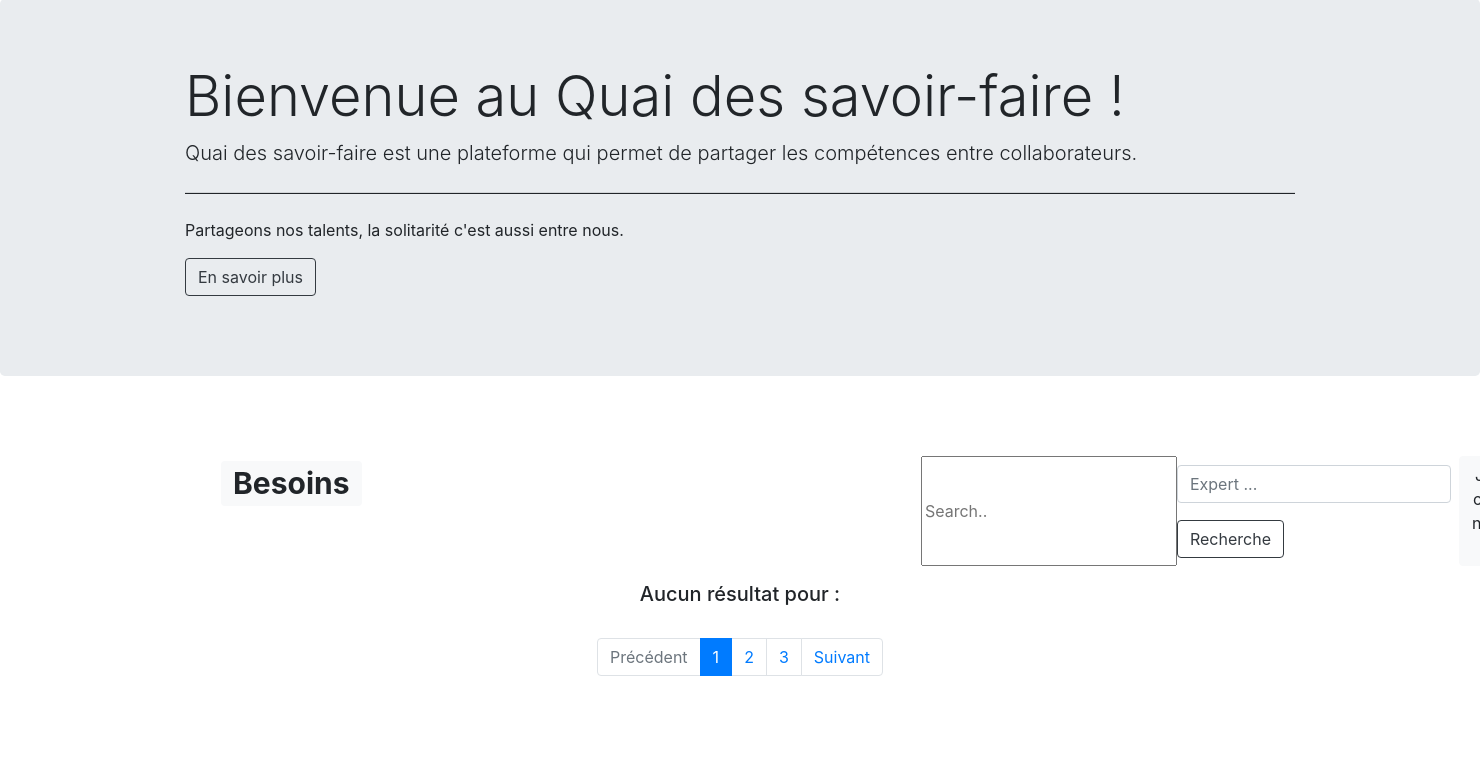
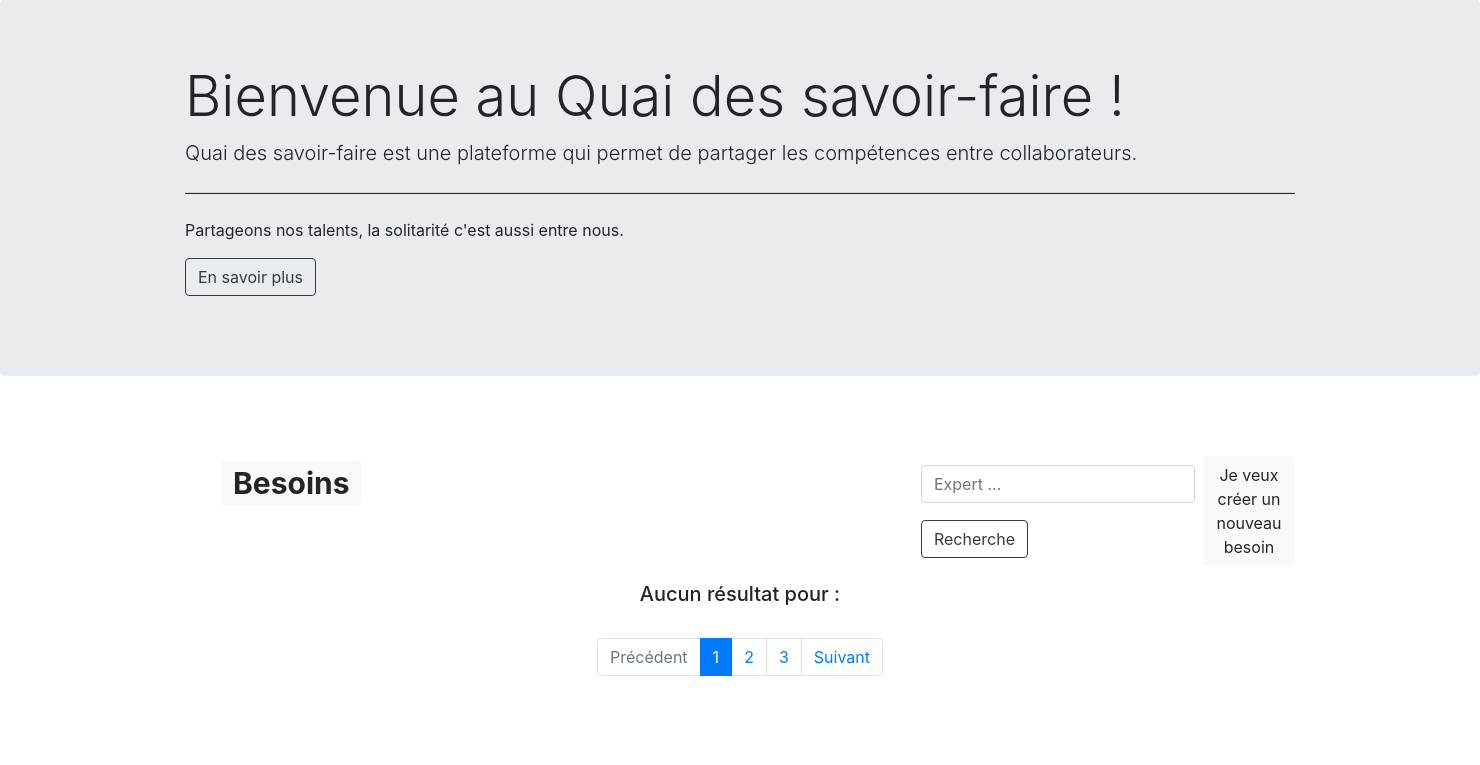
Before and after one commit to XuanWEI24/Talentland, a PHP site: page /Accueil.php in a window 1480 px wide; the page is wider, and only the part inside the window is pictured. Shown: the part 81-846 px from the top of that part. Run offline with PHP 8.4, Linux system fonts and the light colour scheme; data that the repository does not hold is empty.

Commit message:
Update Accueil.php

```diff
--- a/MonProjet/Accueil.php
+++ b/MonProjet/Accueil.php
@@ -82,7 +82,6 @@
           <div class="container" id="besoins">
             <div class="flex-parent d-flex justify-content-md-between bd-highlight mb-2">
               <h1 id="titre1"><a href="Besoin.php" class="badge badge-light">Besoins</a></h1>
-              <input id="MotsCles" type="text" placeholder="Search..">
               <form method="GET" class="form-inline my-2 my-lg-0">
                     <input class="form-control mr-sm-2" type="search"  name="motB" placeholder="Expert ..." aria-label="Search">
                     <button type="submit" class="btn btn-outline-dark">Recherche</button>
@@ -91,9 +90,8 @@
             </div>
 
 
-            <table id="dtBasicExample" class="table table-striped table-bordered table-sm" cellspacing="0" width="100%">
             <div id="Cartes" class="flex-parent d-flex flex-wrap justify-content-around mt-3">
-            <?php
+            	<?php
             		require_once('Fonctions.php');
                         $query = "select b.TitreB, c.PhotoC, b.DateButoireB from besoins b, categories c where b.CodeC = c.CodeC order by CodeB DESC Limit 5";
 
@@ -118,9 +116,9 @@
                         } else {
                           echo('<h5> Aucun résultat pour : '.$mot.'</h5>');
                         }
-            ?>
+           	 ?>
             </div>
-            </table>
+
 
             <nav aria-label="Page navigation example" class="page">
               <ul class="pagination justify-content-center">
@@ -149,7 +147,7 @@
             </div>
 
             <div class="flex-parent d-flex flex-wrap justify-content-around mt-3">
-            <?php
+            	<?php
             		require_once('Fonctions.php');
                         $query = "select t.TitreT, c.PhotoC from talents t, categories c where t.CodeC = c.CodeC order by t.CodeT DESC";
 
@@ -173,7 +171,7 @@
                         } else {
                           echo('<h5> Aucun résultat pour : '.$mot.'</h5>');
                         }
-            ?>
+            	?>
             </div>
 
             <nav aria-label="Page navigation example" class="page">
```
